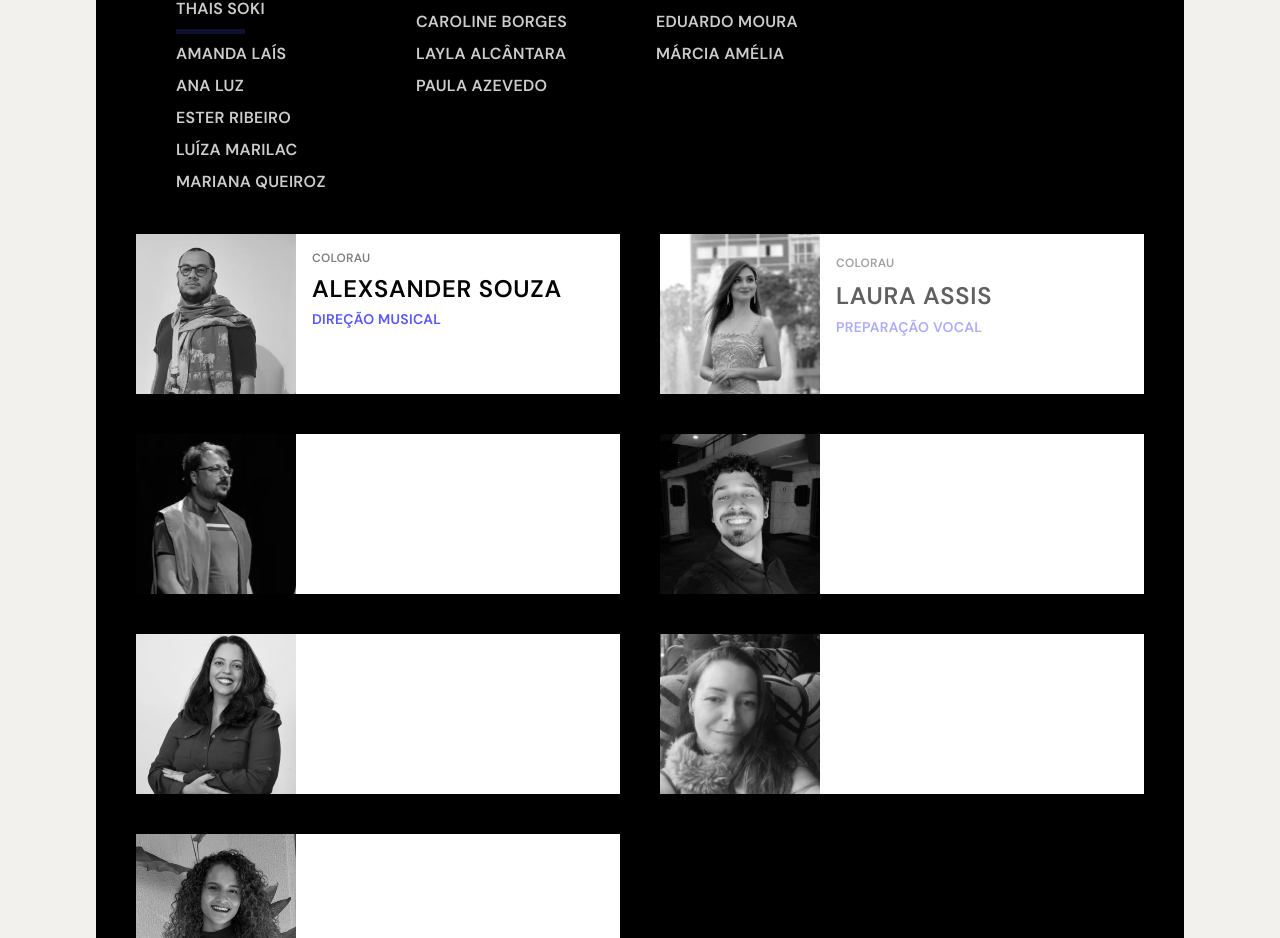
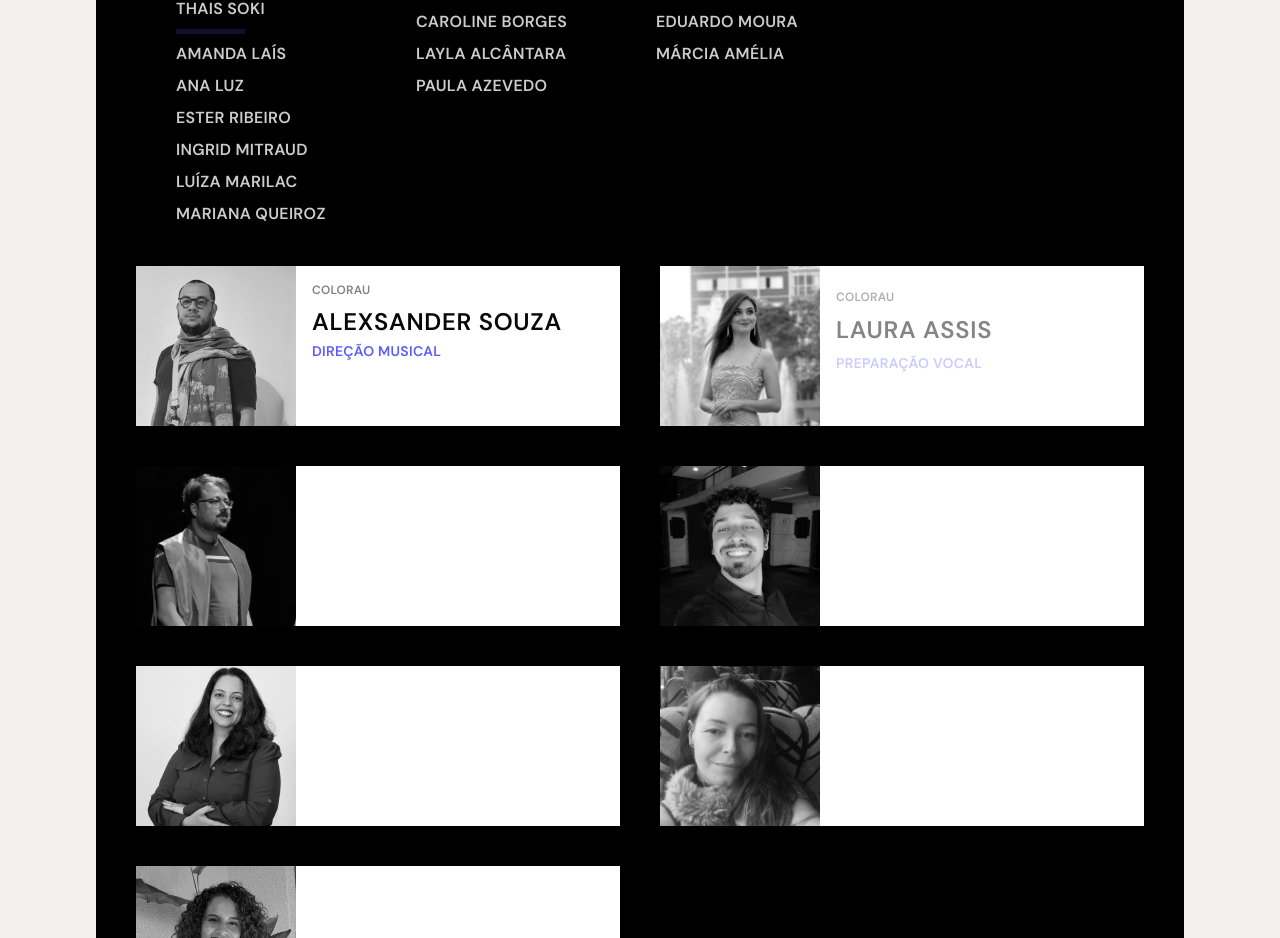
Before and after one commit to alexsandersouzafr/colorau, a Next.js app: page /sobre in a window 1280 px wide. Shown: the part 1362-2300 px from the top of the page. Built offline with nearby package versions, Linux system fonts and the light colour scheme.

Commit message:
feat: add Ingrid Mitraud to the team members list on the about page

```diff
--- a/app/sobre/page.tsx
+++ b/app/sobre/page.tsx
@@ -94,6 +94,7 @@ export default function SobrePage() {
                     <li>Amanda Laís</li>
                     <li>Ana Luz</li>
                     <li>Ester Ribeiro</li>
+                    <li>Ingrid Mitraud</li>
                     <li>Luíza Marilac</li>
                     <li>Mariana Queiroz</li>
                   </ul>
```
